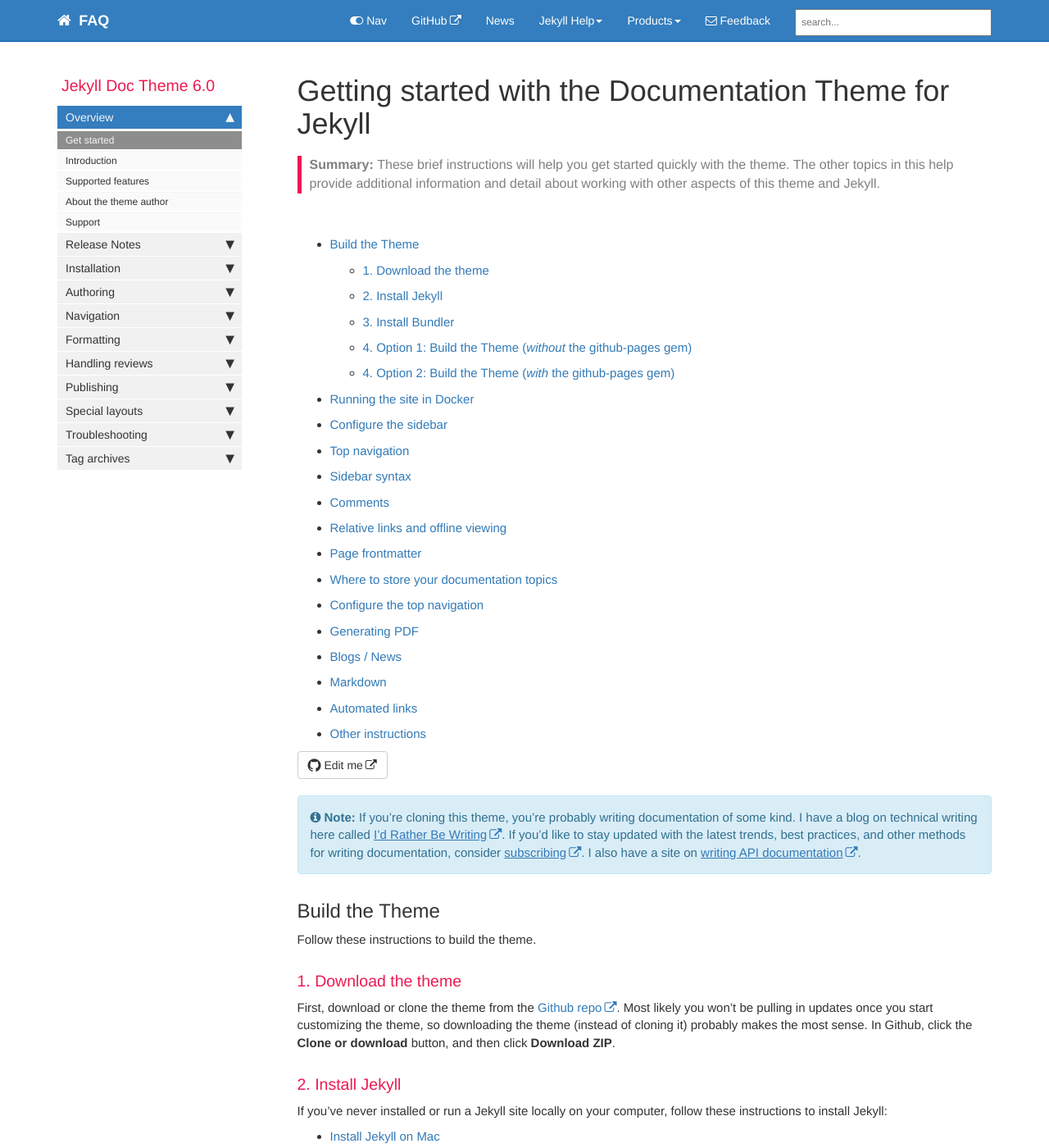
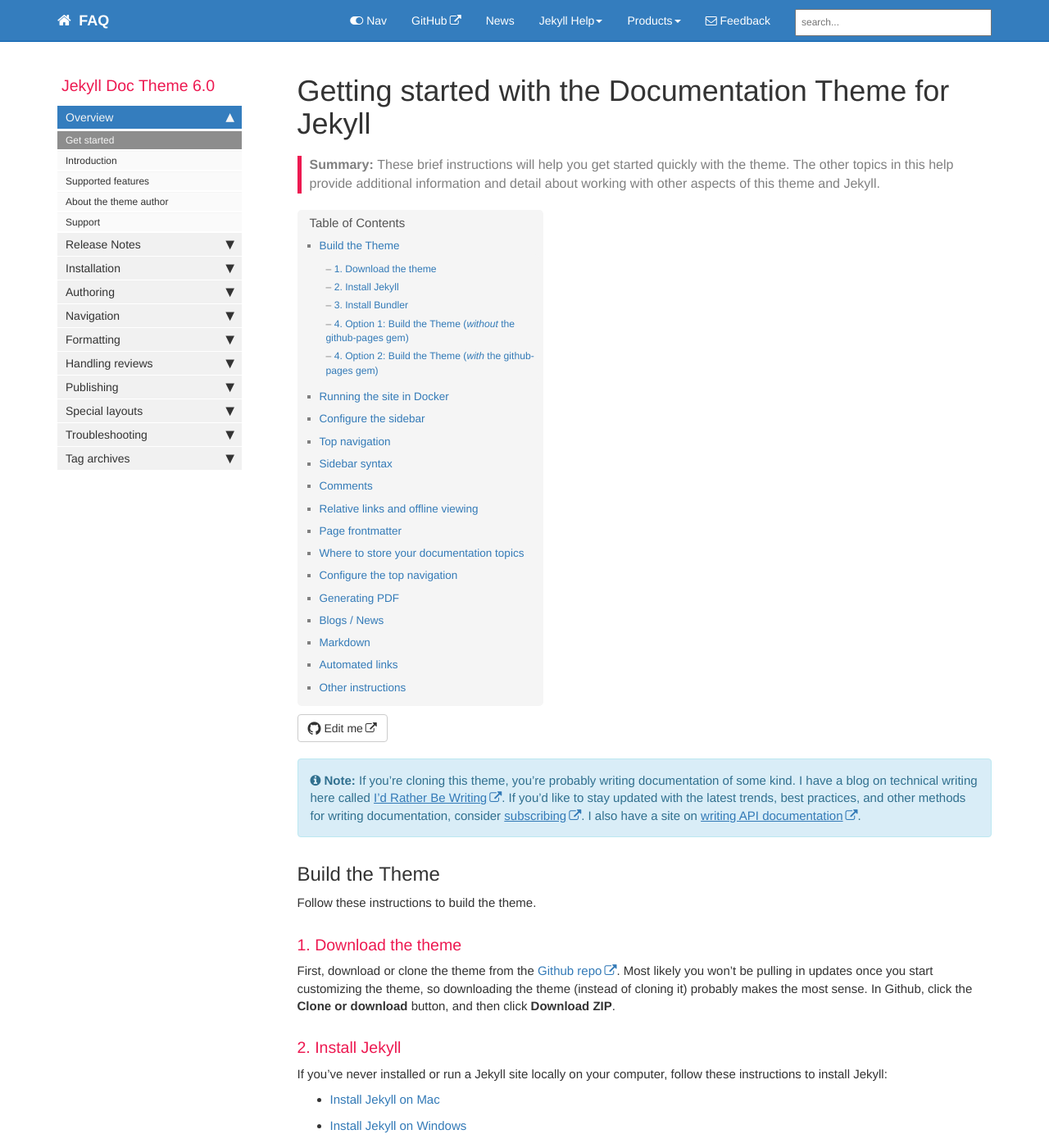
Before and after one commit to sinotec2/OpenKM, a Jekyll site: the page built from index.md, in a window 1280 px wide and 1400 px high. Shown: the whole window at 82% size. Built offline with Jekyll 4.4.1, drawn with Linux system fonts in a browser that asks for light colours; comment, search, counter and statistics services are not loaded.

Commit message:
Update toc.html

```diff
--- a/_includes/toc.html
+++ b/_includes/toc.html
@@ -1,36 +1,23 @@
-<div class="inner">
 
-{% unless page.toc == false %}
-<style>
-nav#toc >ul::before, nav#toc2 >ul::before {
-    content: "{{site.uistring.minitoc_title}}";
-    margin-left: -20px;
-}
-</style>
+<!-- this handles the automatic toc. use ## for subheads to auto-generate the on-page minitoc. if you use html tags, you must supply an ID for the heading element in order for it to appear in the minitoc. -->
 <script>
 $( document ).ready(function() {
   // Handler for .ready() called.
 
-$('#toc').toc({ minimumHeaders: 2, listType: 'ul', showSpeed: 0, headers: 'h2,h3,h4' });
+$('#toc').toc({ minimumHeaders: 0, listType: 'ul', showSpeed: 0, headers: 'h2,h3,h4' });
 
 /* this offset helps account for the space taken up by the floating toolbar. */
 $('#toc').on('click', 'a', function() {
   var target = $(this.getAttribute('href'))
     , scroll_target = target.offset().top
 
-  $(window).scrollTop(scroll_target - 80);
+  $(window).scrollTop(scroll_target - 10);
   return false
 })
 
 });
-$(window).scroll(function(){
-  $('nav#toc')[0].scrollTop=$(window).scrollTop();
-});
 </script>
 
-<nav id="toc"></nav>
-
-{% endunless %}
-</div>
+<div id="toc"></div>
 
 {% comment %} Copyright 2021 Google LLC {% endcomment %}
```
